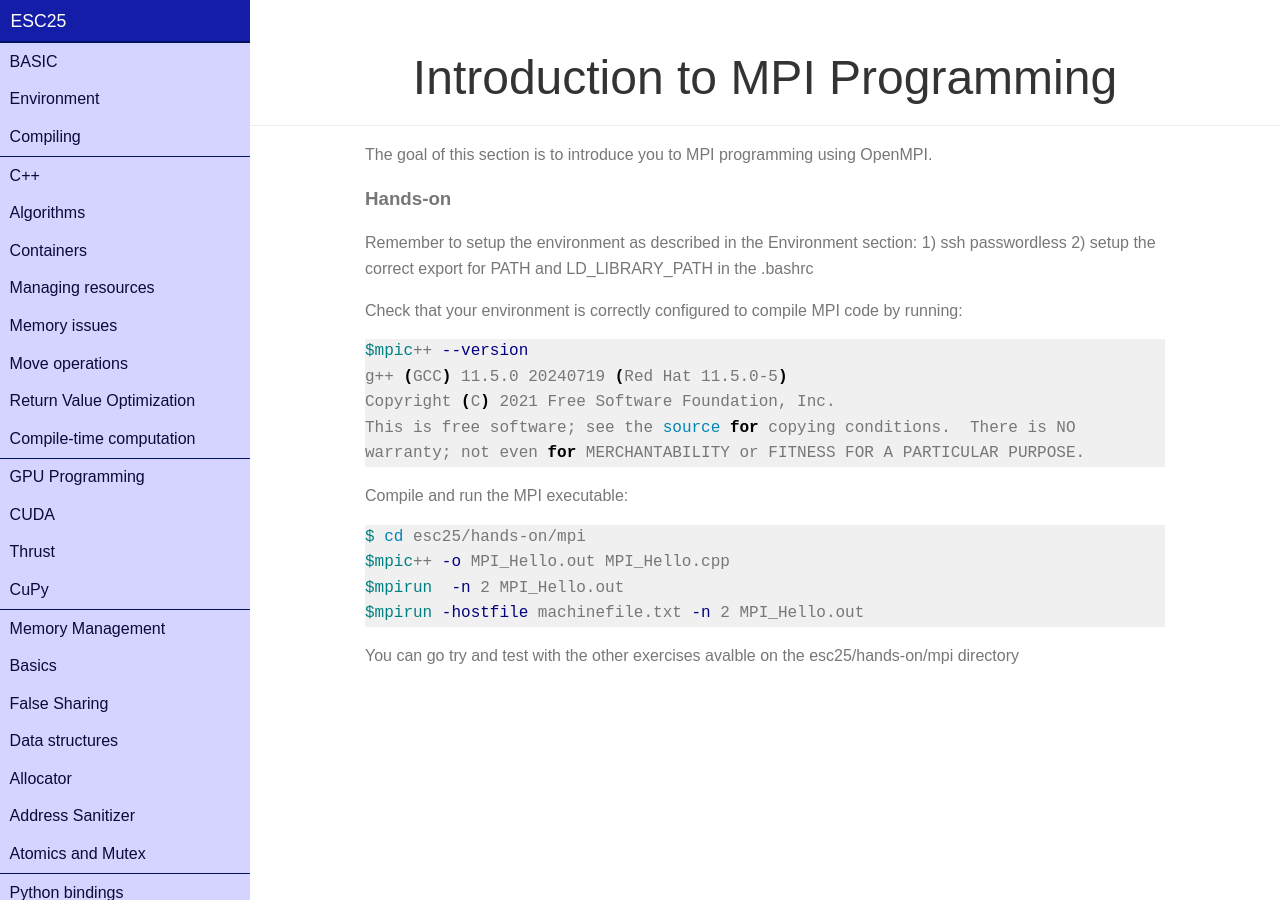
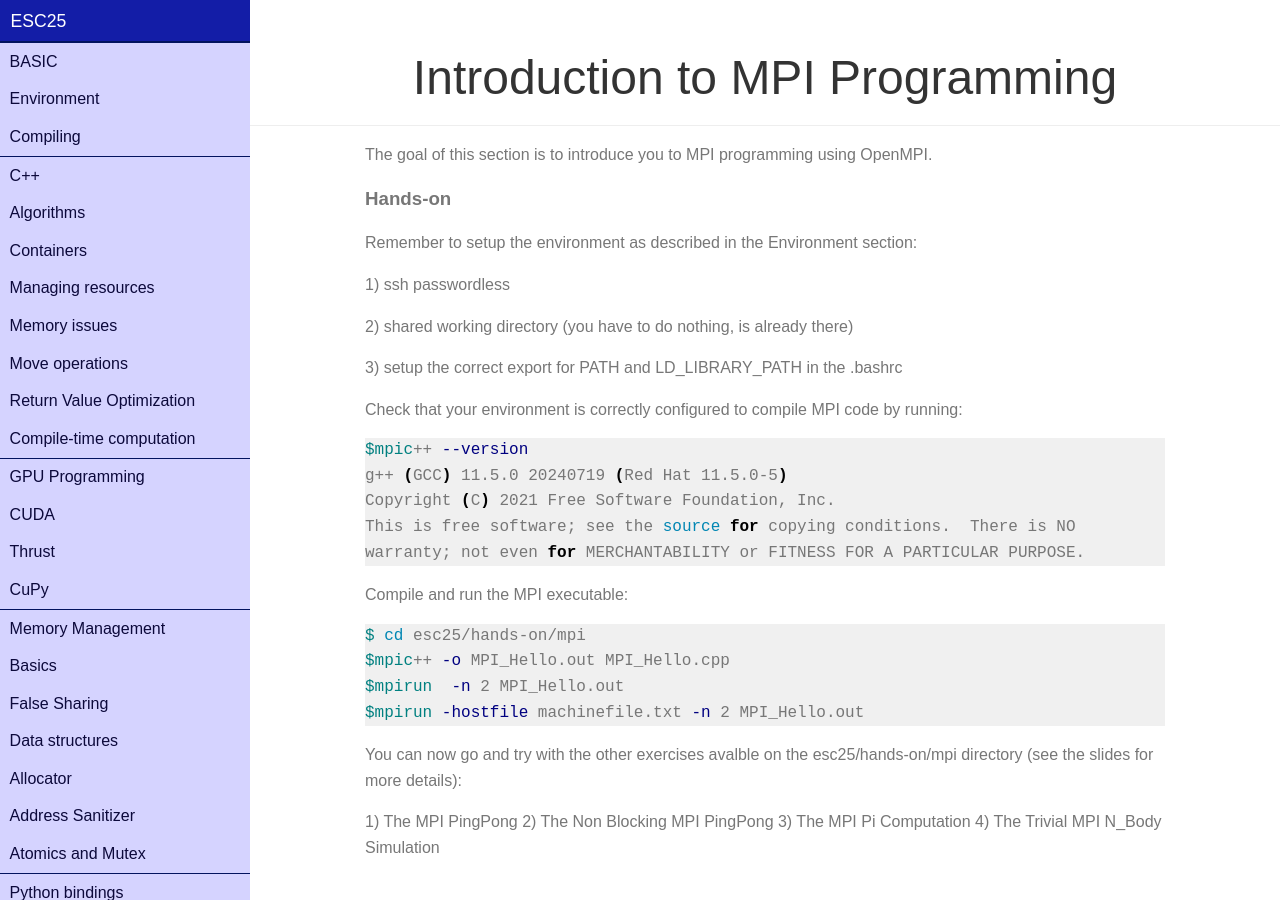
Before and after one commit to infn-esc/esc25, a Jekyll site: the page built from mpi/MPIusage.md, in a window 1280 px wide. Built offline with Jekyll 4.4.1, drawn with Linux system fonts in a browser that asks for light colours; nearby versions of some CDN libraries.

Commit message:
Update MPIusage.md

````diff
--- a/mpi/MPIusage.md
+++ b/mpi/MPIusage.md
@@ -9,8 +9,12 @@ The goal of this section is to introduce you to MPI programming using OpenMPI.
 ### Hands-on
 
 Remember to setup the environment as described in the Environment section:
+
 1) ssh passwordless
-2) setup the correct export for PATH and LD_LIBRARY_PATH in the .bashrc
+
+2) shared working directory (you have to do nothing, is already there)
+
+3) setup the correct export for PATH and LD_LIBRARY_PATH in the .bashrc
 
 Check that your environment is correctly configured to compile MPI code by running:
 ```bash
@@ -29,4 +33,9 @@ $mpirun  -n 2 MPI_Hello.out
 $mpirun -hostfile machinefile.txt -n 2 MPI_Hello.out
 ```
 
-You can go try and test with the other exercises avalble on the esc25/hands-on/mpi directory
+You can now go and try with the other exercises avalble on the esc25/hands-on/mpi directory (see the slides for more details):
+
+1) The MPI PingPong
+2) The Non Blocking MPI PingPong
+3) The MPI Pi Computation
+4) The Trivial MPI N_Body Simulation
````
